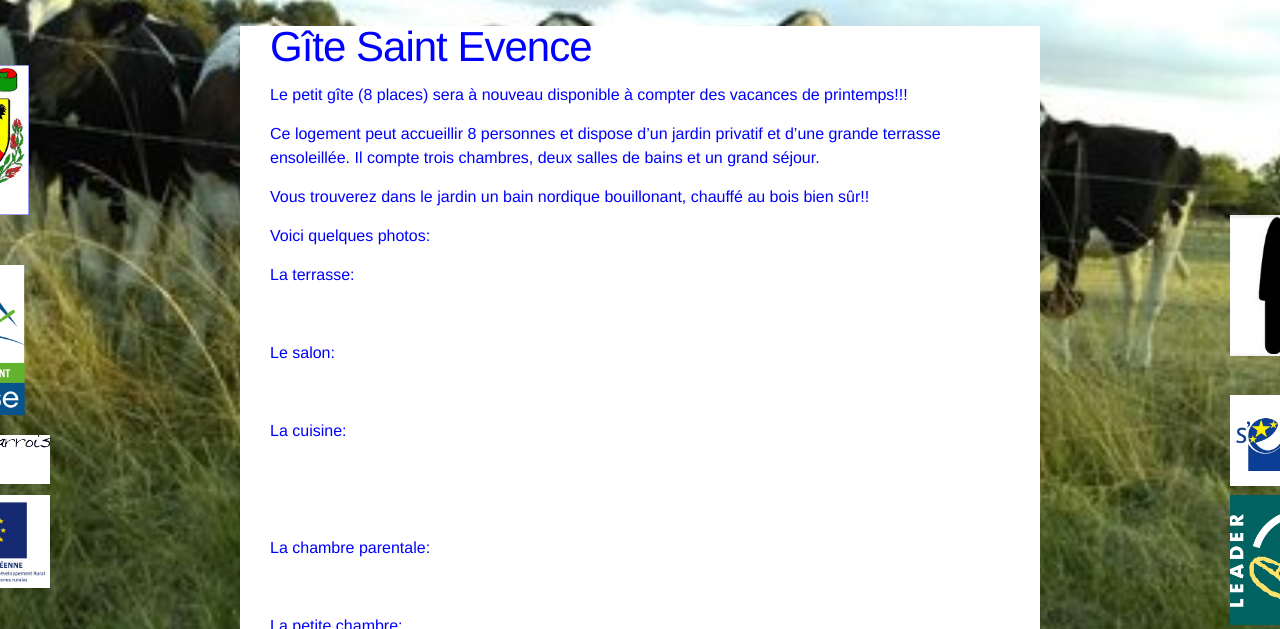
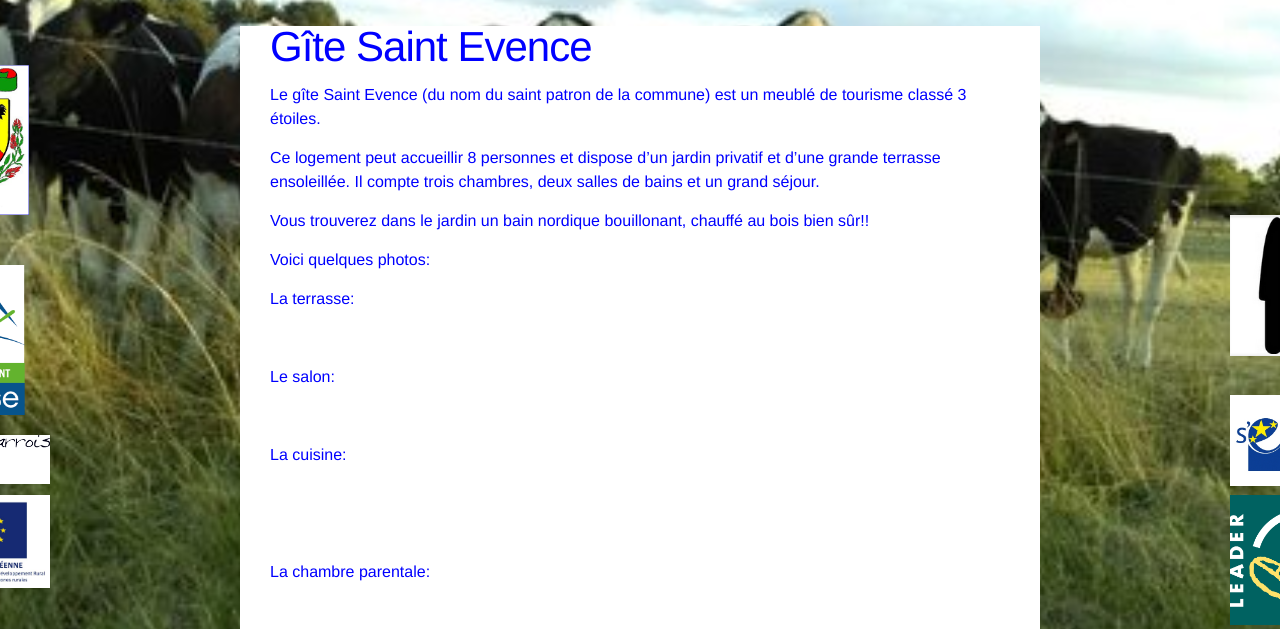
Before and after one commit to cltpr/cltpr.github.io, a Jekyll site: the page built from petitGite_fr.md, in a window 1280 px wide and 900 px high, cut to the strip 165-794 px from the top of the window. Built offline with Jekyll 4.4.1, drawn with Linux system fonts in a browser that asks for light colours.

Commit message:
20180316-2

```diff
--- a/petitGite_fr.md
+++ b/petitGite_fr.md
@@ -6,7 +6,7 @@ permalink: /petitGite/
 link: petitGite
 lang: fr
 ---
-Le petit gîte (8 places) sera à nouveau disponible à compter des vacances de printemps!!!
+Le gîte Saint Evence (du nom du saint patron de la commune) est un meublé de tourisme classé 3 étoiles.
 
 Ce logement peut accueillir 8 personnes et dispose d'un jardin privatif et  d'une grande terrasse ensoleillée. Il compte trois chambres, deux salles de bains et un grand séjour.
 
```
